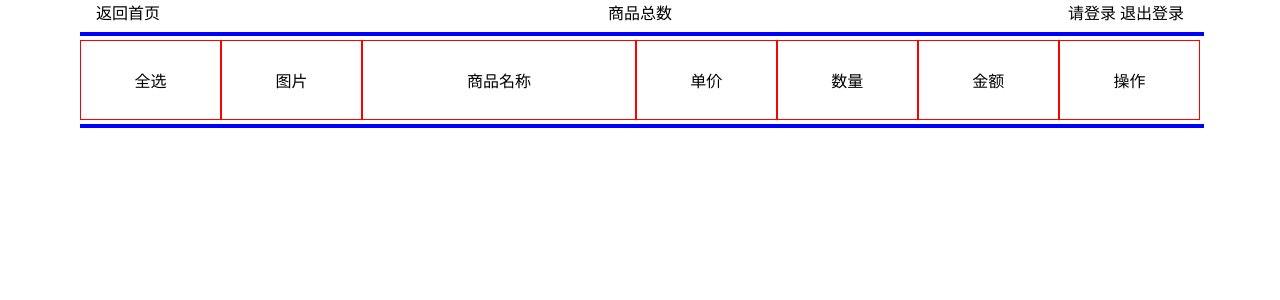
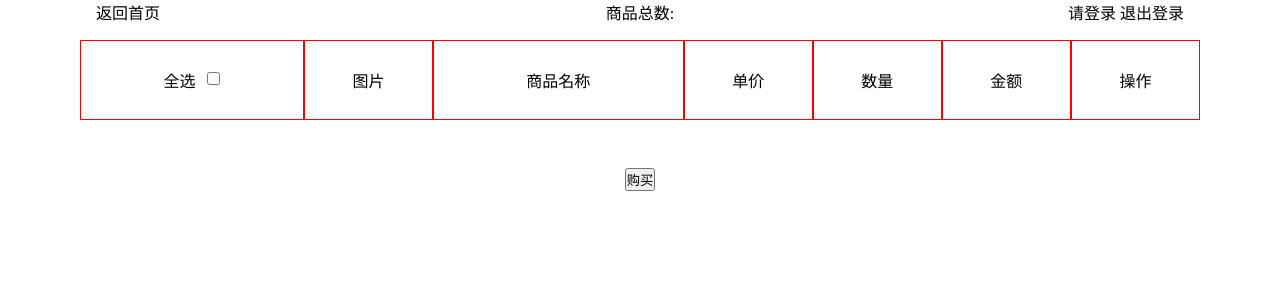
Before and after one commit to spacewei/p9Demo, a PHP site: page /shopCart.html in a window 1280 px wide. Shown: the top 300 px of the page. Run offline with PHP 8.4, Linux system fonts and the light colour scheme; data that the repository does not hold is empty; some libraries are stand-ins or nearby versions.

Commit message:
20161015
1.shopCart.css取消after和before,增加复选框和购买按键;
2.增加要登录后才可操作购物车所以功能;
3.shopCart.js改用for
in遍历回传json,解决浮点数计算问题,累加商品总数,复选框全选,部分选取功能,针对innerHTML延时绑定事件;
4.mysqlconn.php增加记录和查询userName;
5.shopCart.html购物车商品改显示在table的行中;
6.shopCart.php改用switch控制echo逻辑,

```diff
--- a/CSS/shopCart.css
+++ b/CSS/shopCart.css
@@ -30,31 +30,43 @@
 .cart-td{
     display: table-cell;
 }
-.cart-tr:before{
-    content: "";
-    display: block;
-    border: 2px solid blue;
-    height: 0;
-    width: 70rem;
-    position: absolute;
-    top: -0.5rem;
-    left: 0;
-}
-.cart-tr:after{
-    content: "";
-    display: block;
-    border: 2px solid blue;
-    height: 0;
-    width: 70rem;
-    position: absolute;
-    bottom: -0.5rem;
-    left: 0;
-}
+/*.cart-tr:before{*/
+    /*content: "";*/
+    /*display: block;*/
+    /*border: 2px solid blue;*/
+    /*height: 0;*/
+    /*width: 70rem;*/
+    /*position: absolute;*/
+    /*top: -0.5rem;*/
+    /*left: 0;*/
+/*}*/
+/*.cart-tr:after{*/
+    /*content: "";*/
+    /*display: block;*/
+    /*border: 2px solid blue;*/
+    /*height: 0;*/
+    /*width: 70rem;*/
+    /*position: absolute;*/
+    /*bottom: -0.5rem;*/
+    /*left: 0;*/
+/*}*/
 /*表格标题*/
 .table-title{
     text-align: center;
+}
+.check-goods{
+    display: inline-block;
+    vertical-align: top;
+}
+#check-all{
+    margin-left: 0.5rem;
+    vertical-align: middle;
 }
 .table-cell-title{
     vertical-align: middle;
     border: 1px solid red;
 }
+#buy-btn{
+    display: block;
+    margin: 2rem auto;
+}
--- a/JS/mainJS.js
+++ b/JS/mainJS.js
@@ -50,7 +50,11 @@ function controllerInit() {
     /*绑定加入购物车事件*/
     $('#shop-cart-btn').on('click',function(){
         var goodsNumber = $('#number-input').val();
-        $.post('shopCart.php',{pushShopCart:true,goodsNumber:goodsNumber})
+        $.post('shopCart.php',{shopCartFlag:"pushShopCart",goodsNumber:goodsNumber},function(data){
+            if(data.result == 'fail'){
+                alert('请登录');
+            }
+        })
     })
 }
 /*用canvas画出登录框的关闭按键函数*/
--- a/JS/shopCart.js
+++ b/JS/shopCart.js
@@ -3,37 +3,77 @@
  */
 /*显示动态加载购物车中的物品,显示在页面*/
 function initShopCart(){
-    $.post('shopCart.php',{initShopCartFlag:true},function(data){
-        var dataObj = JSON.parse(data);
-        for(var i=0;i<dataObj.goodsID.length;i++){
-            var rowTotal;
-            var x = parseFloat(dataObj.price[i]);
-            var y = parseFloat(dataObj.goodsNumber[i]);
-            rowTotal = x*y;
-            rowTotal.toFixed(2);
-            $('#test').get(0).innerHTML +=
-                "<div class='cart-tr table-title'>"+
-                    "<span class='cart-td is-check table-cell-title'>选择</span>"+
-                    "<span class='cart-td goods-img table-cell-title'>图片</span>"+
-                    "<span class='cart-td goods-detail table-cell-title'>"+dataObj.goodsName[i]+"</span>"+
-                    "<span class='cart-td price table-cell-title'>"+dataObj.price[i]+"</span>"+
-                    "<span class='cart-td number table-cell-title'>"+dataObj.goodsNumber[i]+"</span>"+
-                    "<span class='cart-td total-class table-cell-title'>"+rowTotal+"</span>"+
-                    "<span class='cart-td handle table-cell-title'><button class='delete-this-goods'>删除商品</span>"+
+    var numberAll = 0;
+    $.post('shopCart.php',{shopCartFlag:"initShopCart"},function(data){
+        if(data.result == "fail"){
+            alert("请登录");
+            return;
+        }
+        for(var key in data){
+            //转换数组中每个json字符串为js object
+            var dataObj = JSON.parse(data[key]);
+            //先限制成浮点数,再计算每件商品的价格
+            var x = parseFloat(dataObj.price);
+            var y = parseInt(dataObj.goodsNumber);
+            var rowTotal = x * y;
+            //累加商品数量
+            numberAll = parseInt(numberAll) + parseInt(dataObj.goodsNumber);
+            var xx =
+                "<div class='cart-tr table-title' id='" + dataObj.goodsID + "-goodsID" + "'>" +
+                "<span class='cart-td is-check table-cell-title'><input class='check-this' type='checkbox'></span>" +
+                "<span class='cart-td goods-img table-cell-title'>图片</span>" +
+                "<span class='cart-td goods-detail table-cell-title'>" + dataObj.goodsName + "</span>" +
+                "<span class='cart-td price table-cell-title'>" + dataObj.price + "</span>" +
+                "<span class='cart-td number table-cell-title'>" + dataObj.goodsNumber + "</span>" +
+                "<span class='cart-td total-class table-cell-title'>" + rowTotal.toFixed(2) + "</span>" +
+                "<span class='cart-td handle table-cell-title'><button class='delete-this-goods'>删除商品</span>" +
                 "</div>";
+            $('#table-all').get(0).innerHTML += xx;
         }
-        $('.delete-this-goods').on('click',function(){
-            alert('绑定成功');
-            //deleteThisGoods(event);
+        $('.goods-total').get(0).innerHTML += numberAll;
+        $('.delete-this-goods').on('click', function (event) {
+            deleteThisGoods(event);
         })
-    })
+    },"json");
+    $('#buy-btn').on('click',function(){
+        var x = $('.check-this:checked');
+        for(var i=0;i< x.length;i++){
+            alert(x.eq(i).parent().parent().attr('id'));
+            $('#test').get(0).innerHTML += x.eq(i).parent().parent().attr('id')+";";
+        }
+    });
+    $('.back-index').on('click',function(){
+        alert('ok');
+    });
+    //问题:用了innerHTML后不能绑定!!!
+    //$('#check-all').on('click',function(){
+    //    $('.check-this').attr({'checked':'checked'})
+    //});
 }
 
-//function deleteThisGoods(event){
-//    $(event.target)
-//}
+function deleteThisGoods(event){
+    var thisGoodsID = parseInt($(event.target).parent().parent().attr('id'));
+    $.post('shopCart.php',{shopCartFlag:"deleteGoodsClass",thisGoodsID:thisGoodsID});
+    $(event.target).parent().parent().remove();
+}
 
 $(document).ready(function(){
-    //var goodsID;
     initShopCart();
+    setTimeout(function(){
+        $('#check-all').on('click',function(){
+            dof();
+        })
+    },2000);
+    function dof(){
+        if($('#check-all').prop('checked')){
+            $('.check-this').attr('checked','true');
+            //alert($('#check-all').attr("checked"));
+        }else {
+            $('.check-this').removeAttr('checked');
+            //alert($('#check-all').prop("checked"));
+        }
+    }
 });
+//$('#all-checked').on('click',function(){
+//    alert('ok');
+//});
--- a/mysqlconn.php
+++ b/mysqlconn.php
@@ -66,21 +66,21 @@ function userMysql($userName){
 }
 
 /*讲选中的商品信息从商品数据库复制到购物车数据库*/
-function shopCartMysql($goodsID,$goodsNumber){
+function shopCartMysql($goodsID,$goodsNumber,$userName){
     $mysqli = initMysql();
 
     //执行数据库语句
     //注意,要先插入,再update,不能一起拼成字符串同时运行!!!
     $queryStr0 = "insert into shop_cart_record(goodsID,goodsName,price,stock,monthlySales,evaluate,img0,img1,img2,img3,img4,spec0,spec1,spec2,spec3,specialPrice) select * from goods_record where goodsID =".$goodsID.";";
     $mysqli->query($queryStr0);
-    $queryStr1 = "update shop_cart_record set goodsNumber =".$goodsNumber." where goodsID =".$goodsID.";";
+    $queryStr1 = "update shop_cart_record set goodsNumber =".$goodsNumber.",userName ='".$userName."' where goodsID =".$goodsID.";";
     $result = $mysqli->query($queryStr1);
 
     //关闭数据库连接
     $mysqli->close();
 
     //返回结果
-//    return $result;
+    return $result;
 }
 
 /*购物车页面初始化(显示其中商品信息)函数*/
@@ -89,15 +89,25 @@ function initShopCart(){
 
     $queryStr ="select * from shop_cart_record;";
 
-    $resultArray = $mysqli->query($queryStr);
+    $resultQuery = $mysqli->query($queryStr);
 
     $array =array();
 
-    while($result=$resultArray->fetch_assoc()){
-        $array = array_merge_recursive($array,$result);
+    while($resultArray=$resultQuery->fetch_assoc()){
+        $resultJson = json_encode($resultArray);
+        array_push($array,$resultJson);
     }
     $arrayJson = json_encode($array);
     return $arrayJson;
 }
 
+/*点击删除,删除一项商品*/
+function deleteThisGoods($thisGoodsID,$loginUser){
+    $mysqli = initMysql();
+
+    $queryStr ="delete from shop_cart_record where goodsID =".$thisGoodsID." and userName ='".$loginUser."';";
+
+    $mysqli->query($queryStr);
+}
+
 ?>
--- a/shopCart.html
+++ b/shopCart.html
@@ -10,16 +10,19 @@
 <body>
 <header class="cart-header center-all">
     <span class="back-index">返回首页</span>
-    <span class="goods-total">商品总数</span>
+    <span class="goods-total">商品总数:</span>
     <span class="login">
         <span class="login-show"></span>
         <span class="login-please">请登录</span>
         <span class="login-off">退出登录</span>
     </span>
 </header>
-<div class="cart-table center-all">
+<div id="table-all" class="cart-table center-all">
     <div class="cart-tr table-title">
-        <span class="cart-td is-check table-cell-title">全选</span>
+        <span class="cart-td is-check table-cell-title">
+            <label class="check-goods" for="check-all">全选</label>
+            <input id="check-all" type="checkbox">
+        </span>
         <span class="cart-td goods-img table-cell-title">图片</span>
         <span class="cart-td goods-detail table-cell-title">商品名称</span>
         <span class="cart-td price table-cell-title">单价</span>
@@ -29,6 +32,7 @@
     </div>
 </div>
 <div id="test" class="cart-table center-all"></div>
+<button id="buy-btn">购买</button>
 <script src="JS/shopCart.js"></script>
 </body>
 </html>
```
Also changed, not shown: shopCart.php (+57 -12 lines).
